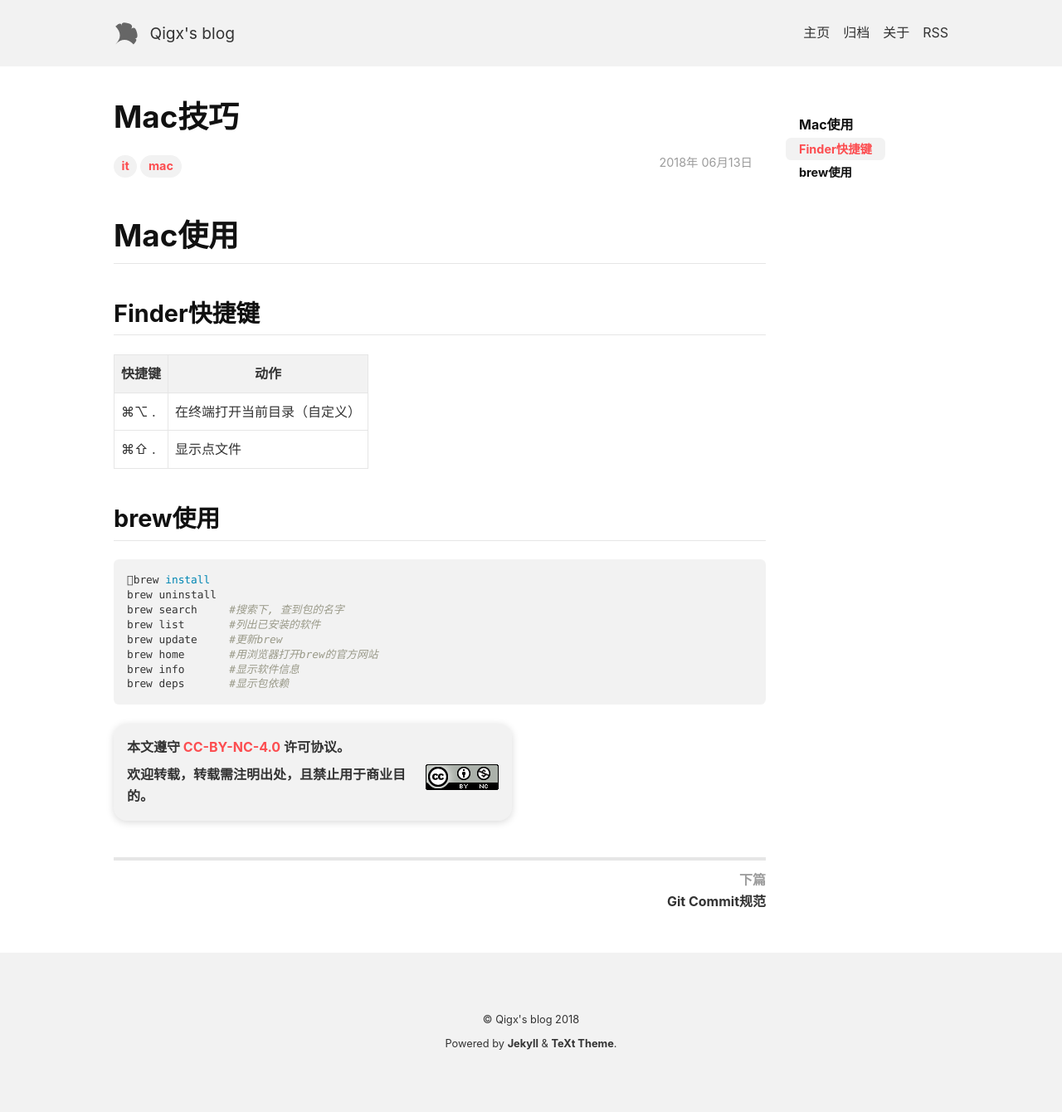
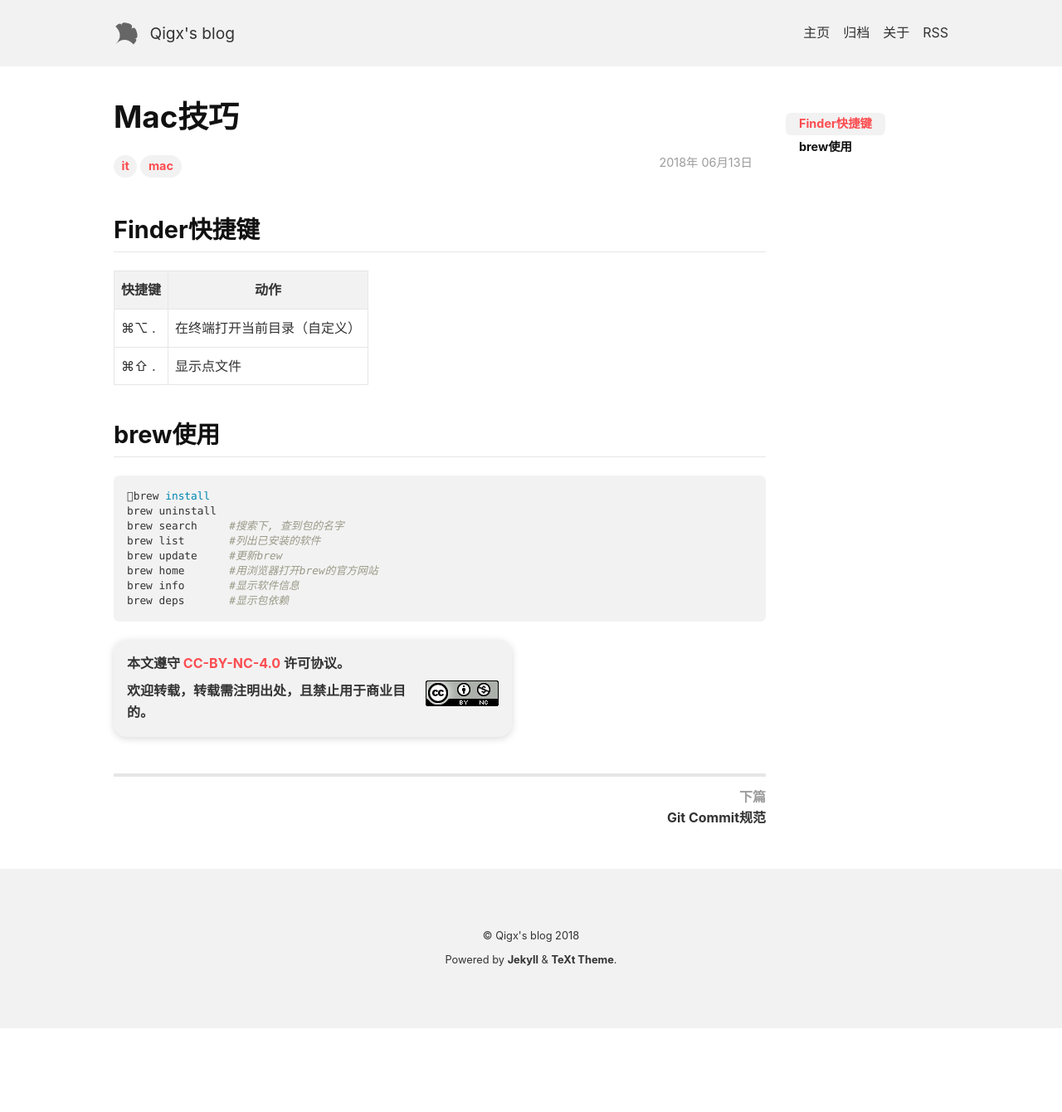
Before and after one commit to qigx/qigx.github.io, a Jekyll site: the page built from _posts/2018-06-13-mac.md, in a window 1280 px wide. Shown: the whole page at 83% size. Built offline with Jekyll 4.4.1, drawn with Linux system fonts in a browser that asks for light colours; nearby versions of some CDN libraries; comment, search, counter and statistics services are not loaded; after the commit the page ends 1239 px from its top, so only the background shows below that.

Commit message:
doc 20180901

```diff
--- a/_posts/2018-06-13-mac.md
+++ b/_posts/2018-06-13-mac.md
@@ -4,7 +4,6 @@ title: Mac技巧
 key: 20180613
 tags: it mac
 ---
-# Mac使用
 
 ## Finder快捷键
 
```
